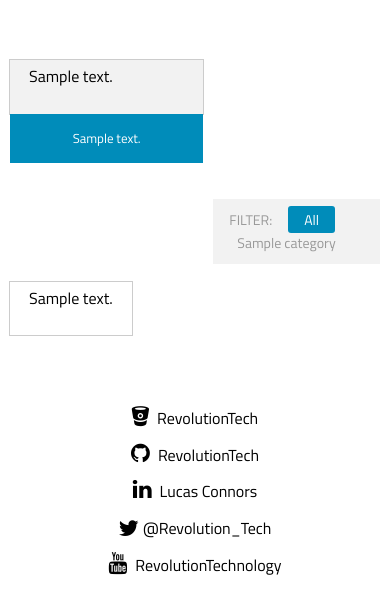
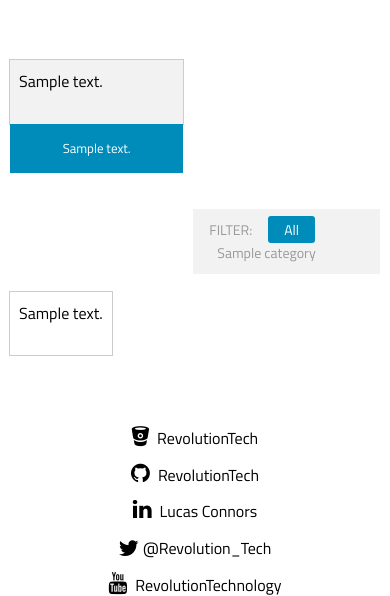
Before and after one commit to RevolutionTech/revolutiontech.ca, a Django app: template templates/category-page.html in a window 390 px wide. Shown: the part 56-652 px from the top of the page. Run offline with Django 3.2, Linux system fonts and the light colour scheme; the template is opened without the code that fills it: most values are stand-ins (such as "Sample title", 1, 10 or a date in 2020); some libraries are stand-ins or nearby versions.

Commit message:
Improve layout of small items on category page for mobile

```diff
--- a/static/css/revolutiontech.css
+++ b/static/css/revolutiontech.css
@@ -107,14 +107,13 @@
 
 .item-regular > .th {
     width: 100%;
+    padding: 5px;
 }
 .item-regular-hero > .th {
     background-color: #f2f2f2;
     border-color: #f2f2f2;
 }
 .item-regular > .th > p {
-    margin-left: 15px;
-    margin-right: 15px;
     text-align: justify;
     color: #000000;
 }
@@ -128,7 +127,6 @@
     margin-right: 24px;
 }
 .item-short-img-small {
-    margin: auto;
     margin-bottom: 10px;
 }
 
--- a/templates/includes/item-short.html
+++ b/templates/includes/item-short.html
@@ -8,7 +8,9 @@
                 {{ item.name }}{% if item.release_year %} ({{ item.release_year }}){% endif %}&nbsp;
                 {% include "includes/badges.html" with item=item %}
             </h4>
-            <img class="item-short-img-small show-for-small-only" src="{{ thumb.url }}" width="{{ thumb.width }}" height="{{ thumb.height }}" alt="{{ item.name }}">
+            <div align="center">
+                <img class="item-short-img-small show-for-small-only" src="{{ thumb.url }}" width="{{ thumb.width }}" height="{{ thumb.height }}" alt="{{ item.name }}">
+            </div>
         {% endthumbnail %}
         <p>{{ item.description|safe }}</p>
     </a>
```
